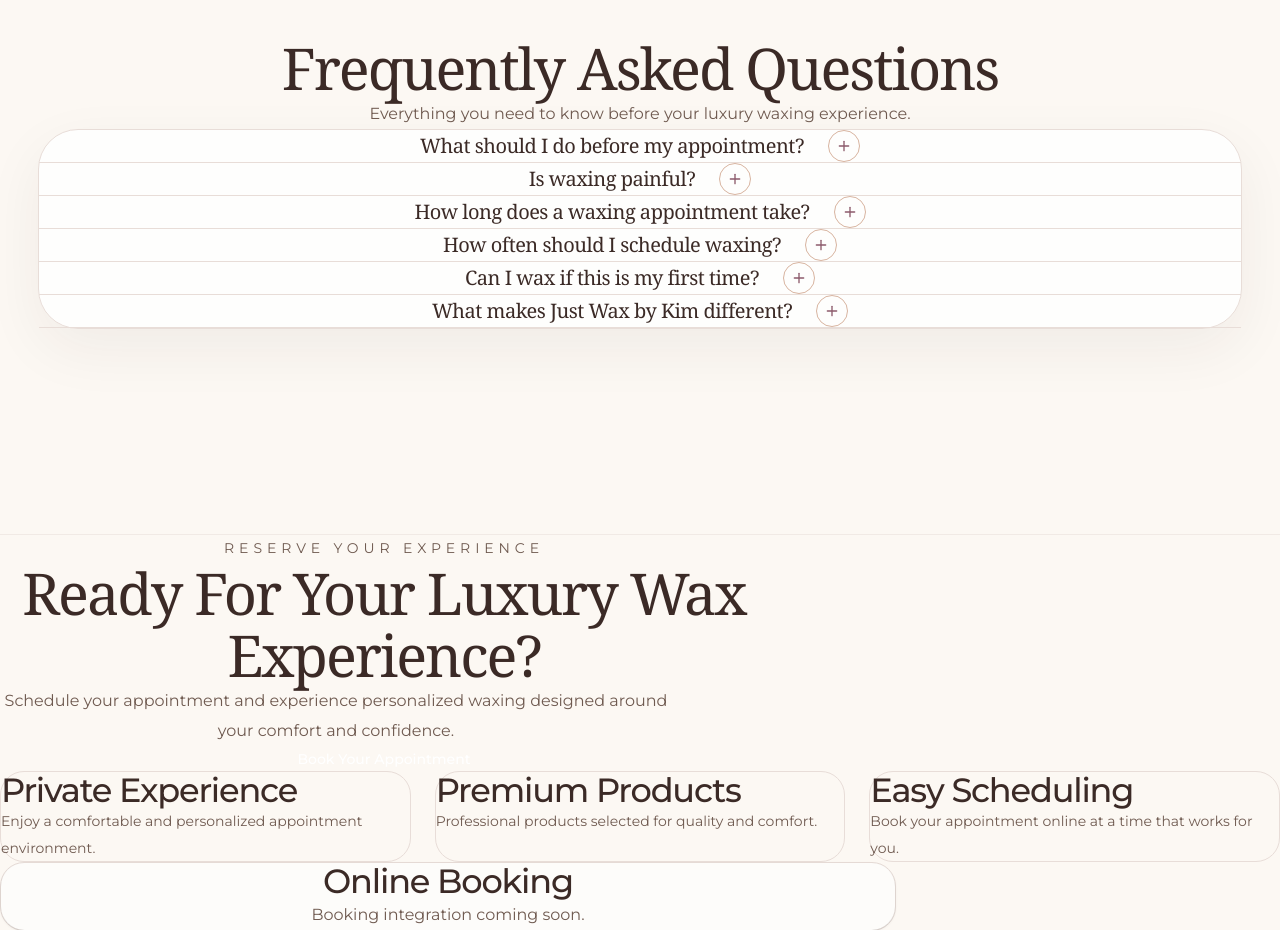
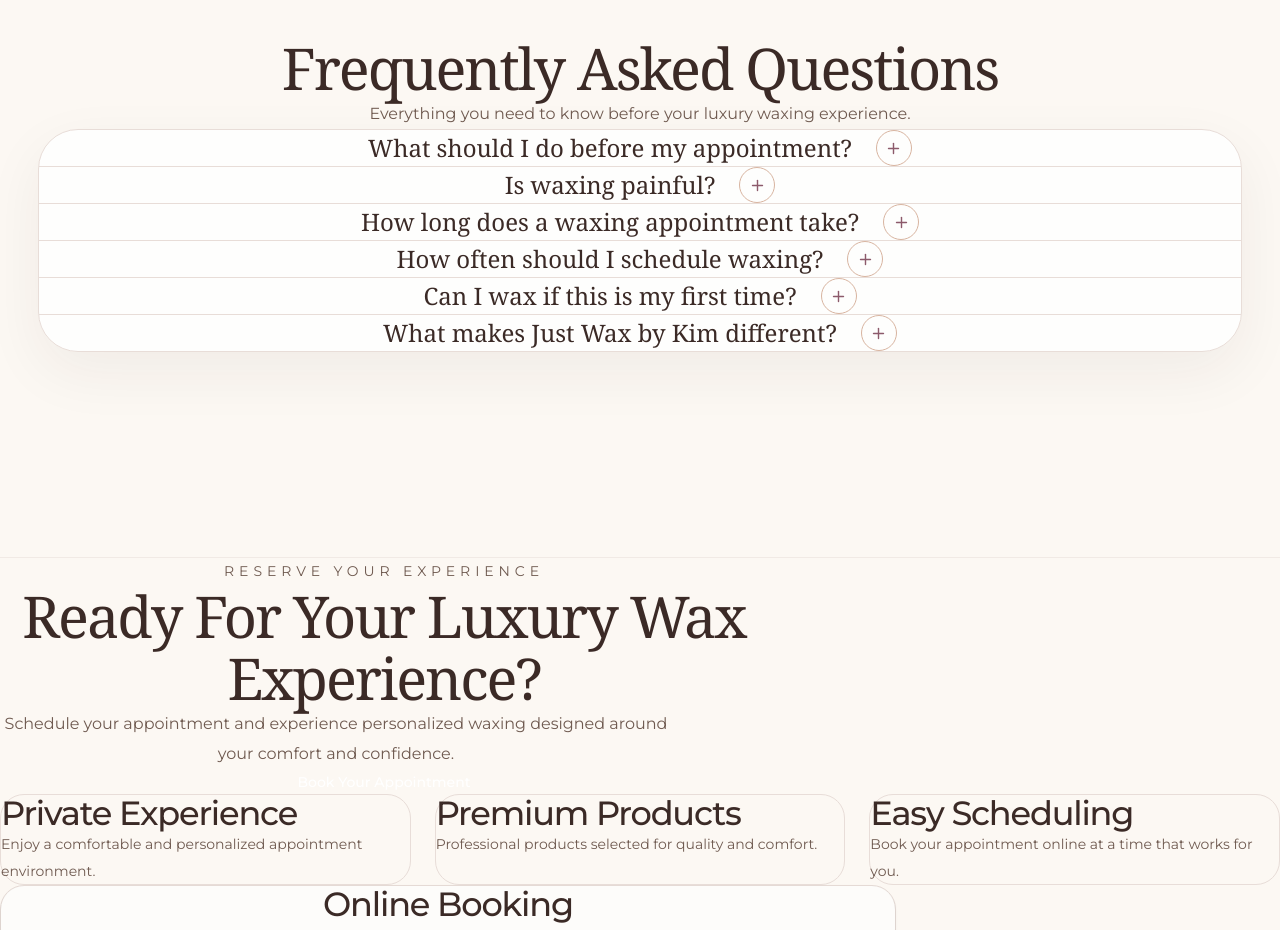
Before and after one commit to kevin-phan-25/just-wax-by-kim, a Next.js app: page / in a window 1280 px wide. Shown: the part 6000-6930 px from the top of the page. Built offline with nearby package versions, Linux system fonts and the light colour scheme; a web font is replaced by a local one.

Commit message:
Update FAQItem.tsx

```diff
--- a/features/faq/FAQItem.tsx
+++ b/features/faq/FAQItem.tsx
@@ -1,19 +1,22 @@
 /**
- * -----------------------------------------------------------------------------
+ * ------------------------------------------------------------------
  * File: FAQItem.tsx
  *
  * Description:
  * Luxury FAQ accordion item.
  *
  * Changes:
- * - Centered question layout
- * - Added luxury answer bubble
- * - Improved spacing and typography
- * - Removed left-aligned restriction
- * -----------------------------------------------------------------------------
+ *
+ * - Removed answer width restriction
+ * - Full centered layout
+ * - Larger luxury answer bubble
+ * - Improved spacing
+ *
+ * ------------------------------------------------------------------
  */
 
 "use client";
+
 
 import {
   Plus,
@@ -53,7 +56,8 @@ export default function FAQItem({
         w-full
         border-b
         border-[#E8DDD8]
-        py-8
+        py-10
+        last:border-none
       "
     >
 
@@ -65,13 +69,13 @@ export default function FAQItem({
         onClick={() => setOpen(!open)}
 
         className="
+          mx-auto
           flex
           w-full
           items-center
           justify-center
           gap-6
           text-center
-          transition
         "
 
       >
@@ -80,8 +84,8 @@ export default function FAQItem({
           className="
             font-serif
             text-xl
+            md:text-2xl
             text-[#3B2A26]
-            tracking-tight
           "
         >
 
@@ -90,12 +94,12 @@ export default function FAQItem({
         </span>
 
 
-
         <span
           className="
             flex
-            h-8
-            w-8
+            h-9
+            w-9
+            shrink-0
             items-center
             justify-center
             rounded-full
@@ -107,14 +111,10 @@ export default function FAQItem({
 
           {
             open
-            ?
-            (
-              <Minus size={16}/>
-            )
-            :
-            (
-              <Plus size={16}/>
-            )
+              ?
+              <Minus size={17}/>
+              :
+              <Plus size={17}/>
           }
 
         </span>
@@ -130,21 +130,19 @@ export default function FAQItem({
         open && (
 
           <div
-
             className="
               mx-auto
-              mt-6
-              max-w-2xl
-              rounded-3xl
+              mt-8
+              w-full
+              rounded-[32px]
               border
               border-[#E8DDD8]
               bg-[#F6E7E1]
               px-8
-              py-6
+              py-7
               text-center
-              shadow-sm
+              shadow-[0_15px_40px_rgba(59,42,38,0.05)]
             "
-
           >
 
             <p
@@ -154,9 +152,7 @@ export default function FAQItem({
                 text-[#6F5A50]
               "
             >
-
               {item.answer}
-
             </p>
 
 
```
